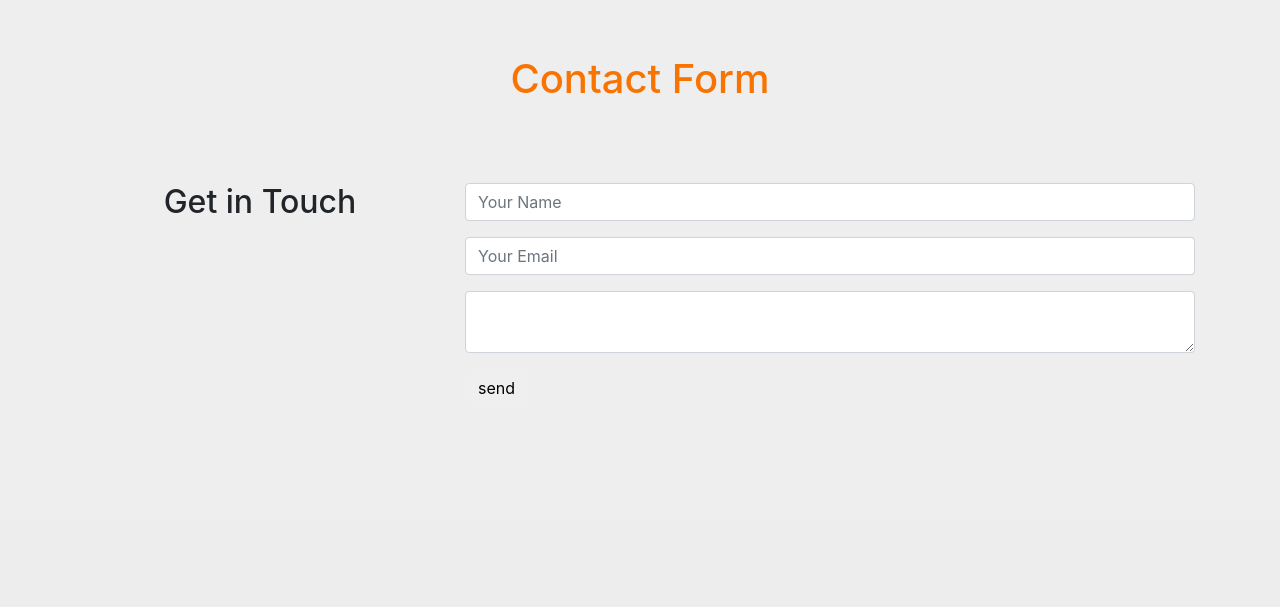
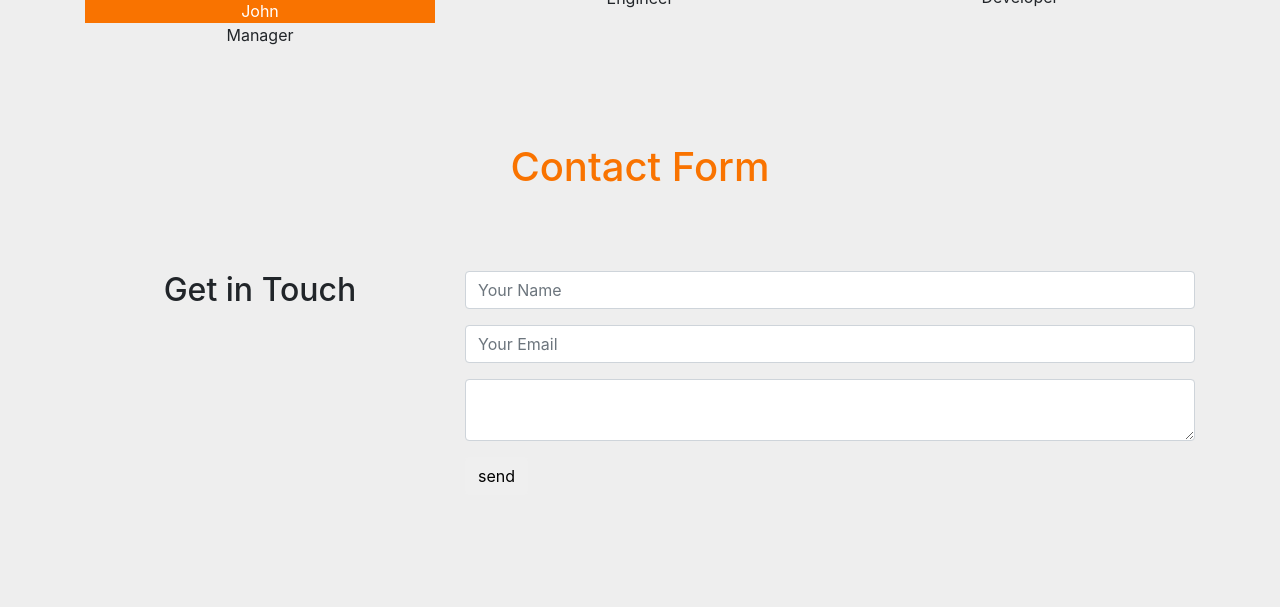
Before and after one commit to ankitasangodkar/Project_2, a PHP site: page / in a window 1280 px wide. Shown: the part 3110-3717 px from the top of the page. Before the commit the page ends 3504 px from the top, so only its background shows below. Run offline with PHP 8.4, Linux system fonts and the light colour scheme.

Commit message:
Add files via upload

```diff
--- a/css/main_style.css
+++ b/css/main_style.css
@@ -32,7 +32,6 @@ body {
 .description {
   position: absolute;
   top: 30%;
-  margin: auto;
   padding: 2em; }
   .description h1 {
     color: #fff; }
@@ -86,8 +85,7 @@ body {
 .team {
   margin: 4em 0;
   position: relative; }
-  .team S
-h1 {
+  .team h1 {
     color: #f97300;
     margin: 2em; }
   .team .item {
@@ -96,7 +94,7 @@ h1 {
   .team .des {
     background: #f97300;
     color: #fff;
-    Stext-align: center; }
+   }
 
 .contact-form {
   margin: 6em 0;
```
